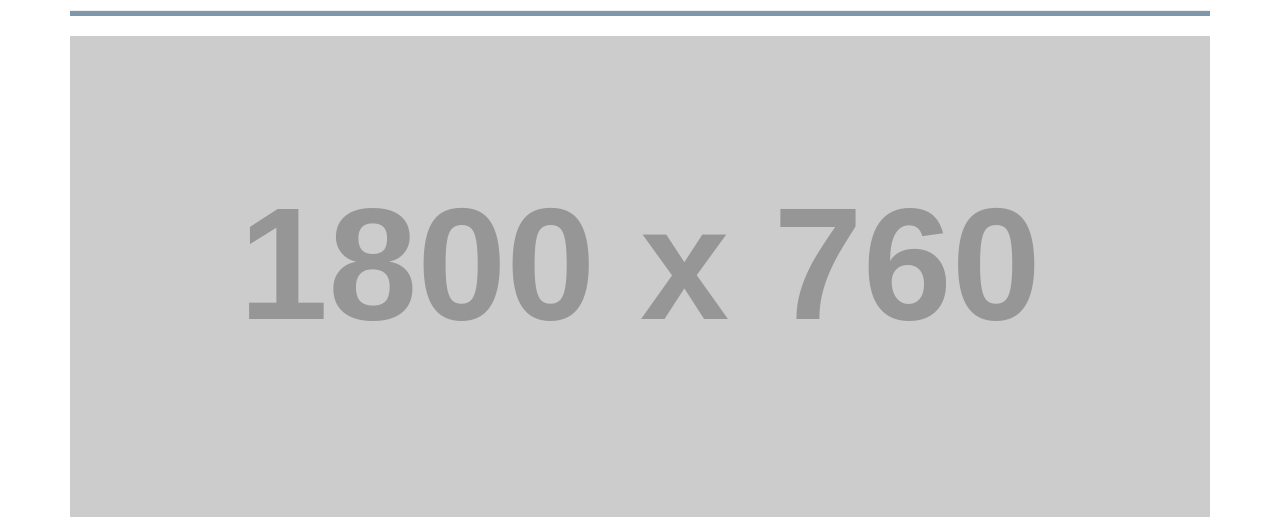
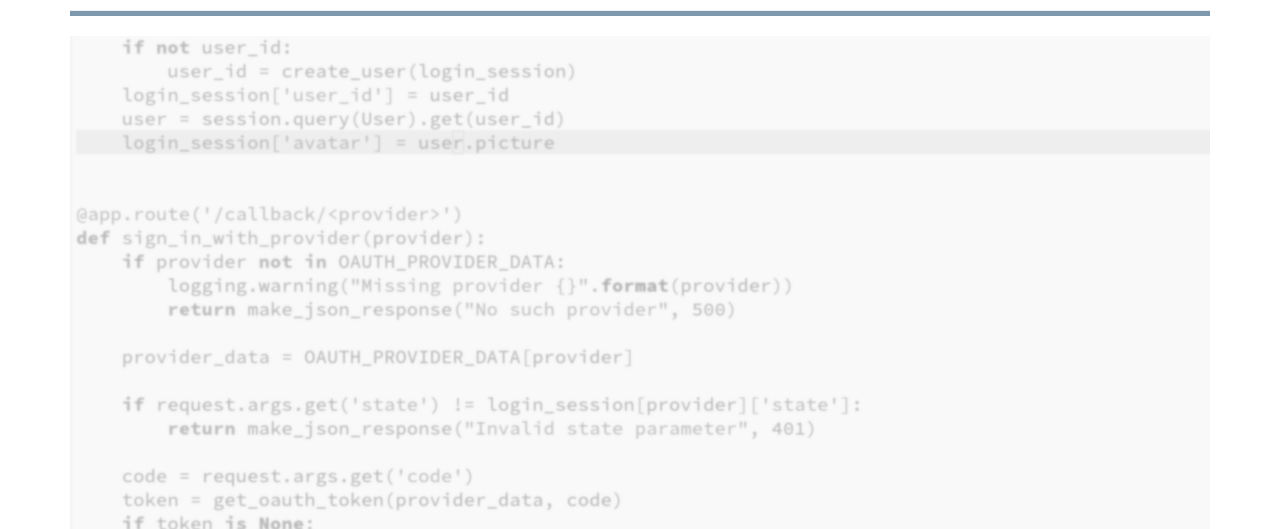
Before and after one commit to JIghtuse/udacity-portfolio-final, a plain HTML site: page index.html in a window 1280 px wide. Shown: the part 136-665 px from the top of the page. Drawn offline with Linux system fonts and the light colour scheme; placeholder pictures from the web are drawn by us.

Commit message:
Add main image

```diff
--- a/index.html
+++ b/index.html
@@ -27,7 +27,7 @@
             </div>
             <div class="row">
                 <div class="col-md-12">
-                    <img src="http://placehold.it/1800x760" alt="Main code image" class="img-responsive">
+                    <img src="images/main_image.png" alt="Main code image" class="img-responsive">
                 </div>
             </div>
             <div class="row">
```
Also changed, not shown: images/main_image.png (added).
